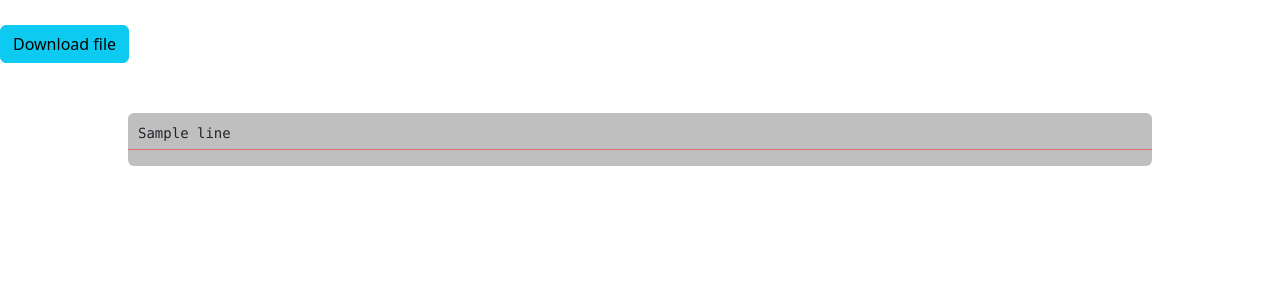
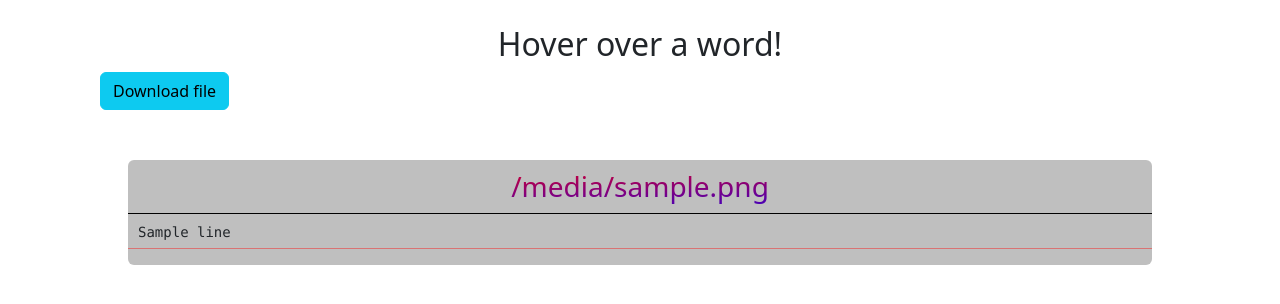
Before and after one commit to Escohen98/undoc-web, a Flask app: template templates/uploaded.html in a window 1280 px wide. Shown: the part 116-420 px from the top of the page. Run offline with Flask 3, Linux system fonts and the light colour scheme; the template is opened without the code that fills it: most values are stand-ins (such as "Sample title", 1, 10 or a date in 2020).

Commit message:
Made some cool formatting changes

```diff
--- a/app.py
+++ b/app.py
@@ -11,7 +11,7 @@ from nlp import natty
 import os
 
 app = Flask(__name__)
-sslify = SSLify(app) #Redirects http to https
+sslify = SSLify(app) #Redirects http to https. Apparently doesn't work.
 docx_name = ""
 txt_name = ""
 @app.route('/', methods=['GET', 'POST'])
@@ -41,7 +41,7 @@ def uploaded():
         filename = c.split("\\")[len(c.split("\\"))-1]
         print("docx filename: " + filename)
         docx_name = filename
-        response = render_template('./uploaded.html', file=lines, filename=filename)
+        response = render_template('./uploaded.html', file=lines, filename=filename, fileName=filename)
     return response
 
 #File download handler
--- a/static/uploaded.css
+++ b/static/uploaded.css
@@ -17,6 +17,19 @@ h1 {
   padding-left: 20px;
 }
 
+h2, h3 {
+  text-align: center
+}
+
+h3 {
+  border-bottom: solid black 1px;
+  padding-bottom: 10px;
+  background-image: linear-gradient(to bottom right, red, blue);
+  -webkit-background-clip: text;
+  -webkit-text-fill-color: transparent;
+
+}
+
 img {
   height: 50px;
 }
@@ -28,7 +41,8 @@ img:hover {
 /* Why won't this move? */
 .download-button {
   display: inline-block;
-  margin: 30px, 30px, auto, auto;
+  margin-left: 100px;
+  text-align: center;
 }
 
 .text-frame {
--- a/templates/uploaded.html
+++ b/templates/uploaded.html
@@ -31,11 +31,12 @@ This page displays the file text and provides option to download.
         <li id="orange">Orange: Determiners</li>
       </ul>
     </div>
-
+    <h2>Hover over a word!</h2>
     <a class="download-button" href="{{ url_for('download', filename=filename) }}">
       <button type="button" class="btn btn-info">Download file</button>
     </a>
     <div class="rounded border-warning text-frame">
+          <h3>{{fileName}}</h3>
       {%for line in file%}
       <pre class="line">{{line|safe}}</pre>
       {%endfor%}
```
